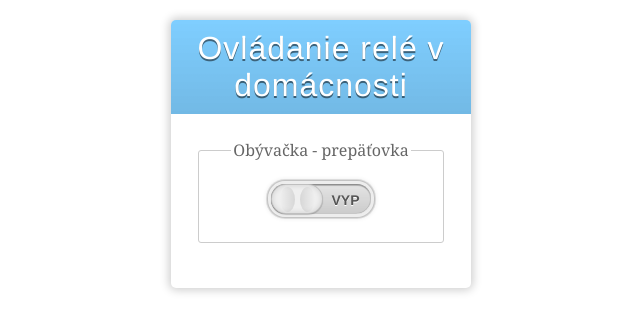
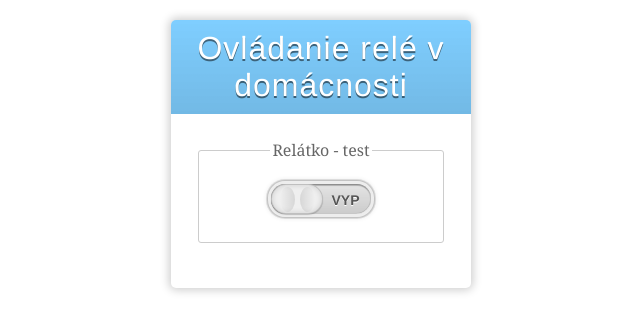
Before and after one commit to martinius96/ovladanie-rele, a PHP site: page / in a window 1280 px wide. Shown: the top 332 px of the page, without its empty margins (319-959 px from the left). Run offline with PHP 8.4, Linux system fonts and the light colour scheme.

Commit message:
Update index.php

```diff
--- a/PHP/index.php
+++ b/PHP/index.php
@@ -25,7 +25,7 @@
    <input type="hidden" name="rele1" value="yes">
 	<h1>Ovládanie relé v domácnosti</h1>
   <fieldset>
-		<legend>Obývačka - prepäťovka</legend>
+		<legend>Relátko - test</legend>
 		<label onClick="document.getElementById('rele1f').submit();">
 			<input name="releon" type="checkbox" <?php if(file_get_contents("rele1.txt") === "1") echo "checked"; ?>>
 			<div>
```
